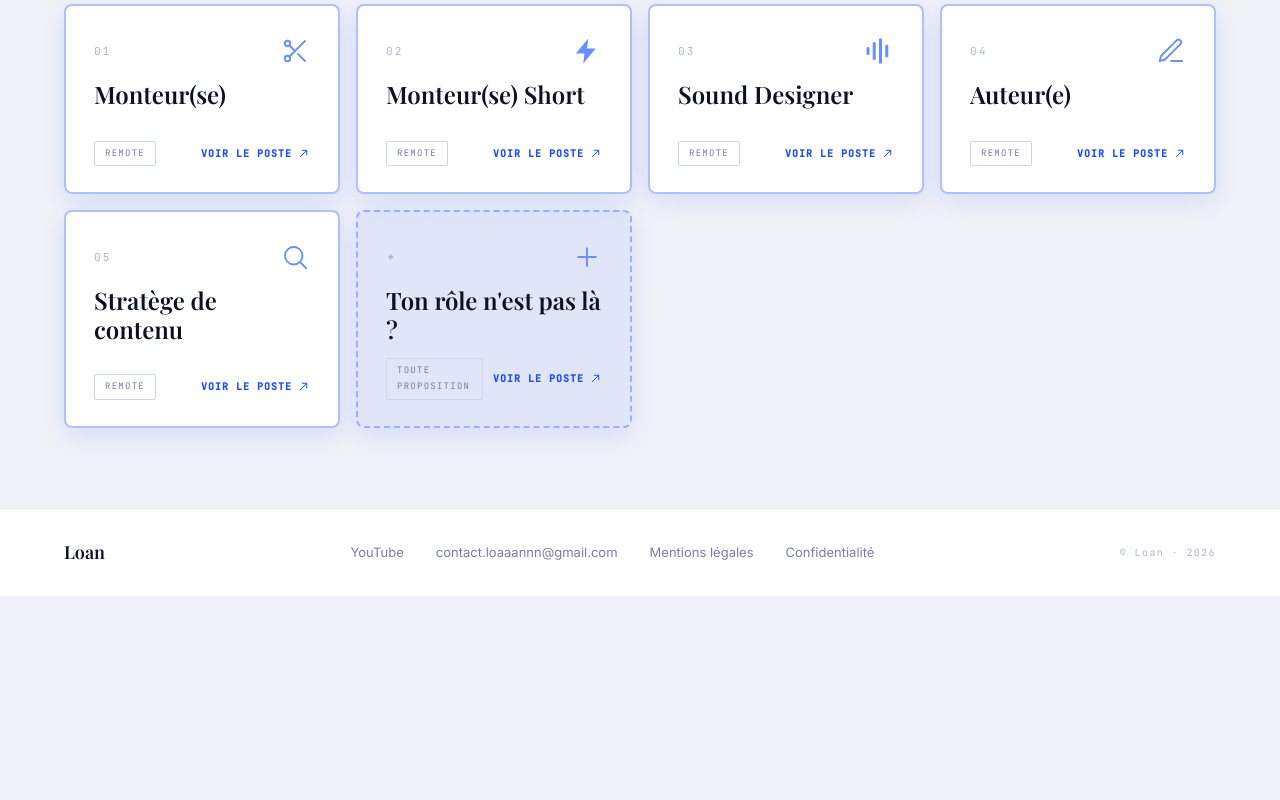
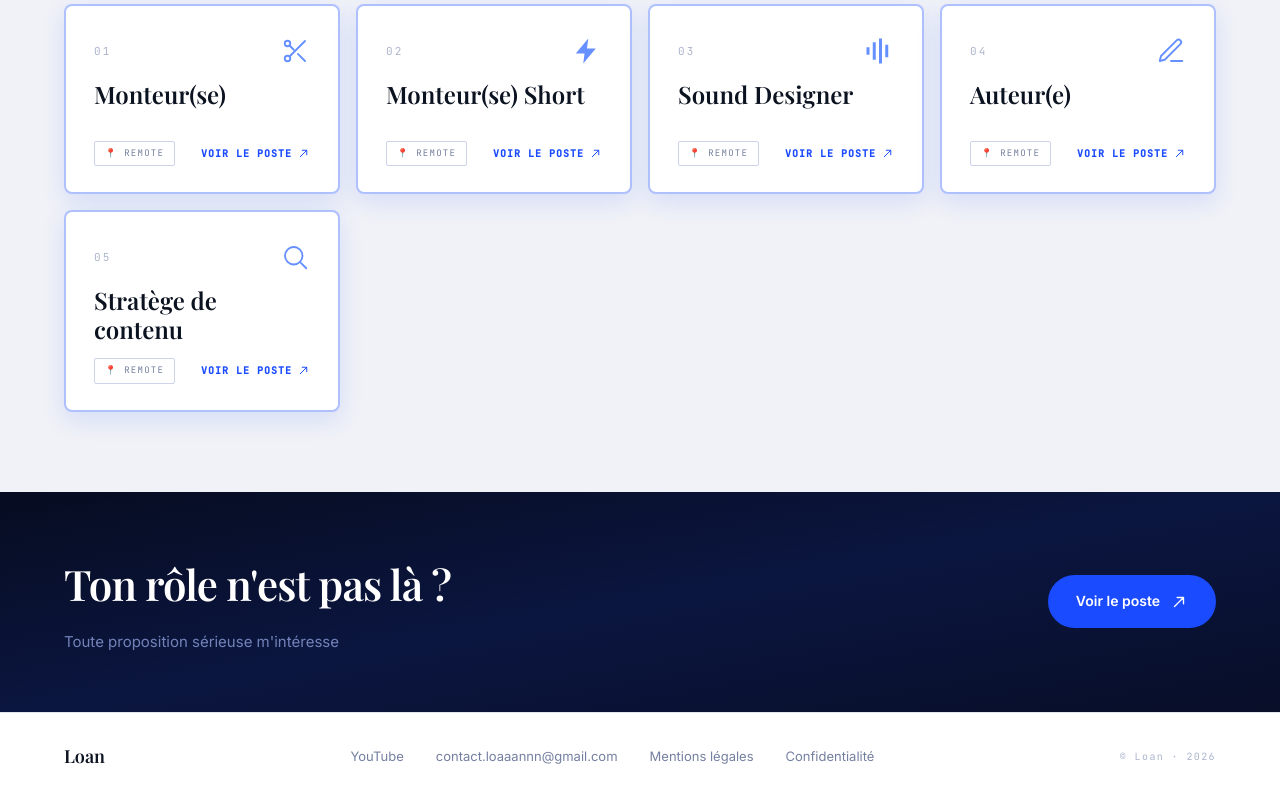
Before and after one commit to loan26112009-sudo/Loan-jobs, a plain HTML site: page index.html in a window 1280 px wide. Shown: the part 1024-1824 px from the top of the page. Before the commit the page ends 1620 px from the top, so only its background shows below. Drawn offline with nearby package versions, Linux system fonts and the light colour scheme; a web font is replaced by a local one.

Commit message:
Visual polish inspired by squiduujobs.com (no in-site application form)
Watched the reference video: squiduujobs.com puts a full application
form directly on the job page (name/email/Discord/portfolio) — kept
our external Google Form flow exactly as is, per explicit instruction
not to replicate that part.

Borrowed two structural ideas instead, adapted to our own blue/
Playfair look rather than copying their black/yellow style:
- Role cards now show a 📍 pin before the Remote/On-site tag, for
  faster scanning (their job rows show location + contract type
  inline).
- "Ton rôle n'est pas là ?" is no longer a card blending into the
  grid — it's now a full-width banner section below it, matching
  the impact of their full-bleed yellow "no role fits?" block.

Co-Authored-By: Claude Sonnet 5 <noreply@anthropic.com>
Claude-Session: https://claude.ai/code/session_01RnwmMrAo5bxWrBzay2Kd6z

```diff
--- a/index.html
+++ b/index.html
@@ -162,12 +162,24 @@
     .role-card-name { font-family: 'Playfair Display', serif; font-size: 24px; font-weight: 600; color: var(--title); line-height: 1.2; transition: color 0.2s; }
     .role-card-footer { display: flex; align-items: center; justify-content: space-between; gap: 10px; margin-top: auto; }
     .role-card-mode { font-family: 'JetBrains Mono', monospace; font-size: 9px; letter-spacing: 0.14em; text-transform: uppercase; padding: 4px 10px; border-radius: 2px; width: fit-content; }
+    .role-card-mode::before { content: '📍 '; }
     .role-card-mode.onsite { border: 1px solid rgba(26,75,255,0.2); color: var(--blue); background: var(--blue-s); }
     .role-card-mode.remote { border: 1px solid var(--border-l); color: var(--muted); }
     .role-card-cta { display: flex; align-items: center; gap: 5px; font-family: 'JetBrains Mono', monospace; font-size: 10px; font-weight: 600; letter-spacing: 0.1em; text-transform: uppercase; color: var(--blue); white-space: nowrap; }
     .role-card-arrow { width: 13px; height: 13px; transition: transform 0.2s; }
     .role-card:hover .role-card-arrow { transform: translate(2px, -2px); }
-    .role-card--open { border-style: dashed; background: var(--blue-s); }
+    /* ── BANDEAU "TON RÔLE N'EST PAS LÀ" ── */
+    .open-banner {
+      background: linear-gradient(170deg, #060c20 0%, #0b1640 50%, #080e28 100%);
+      padding: 56px 64px; display: flex; align-items: center; justify-content: space-between;
+      gap: 32px; flex-wrap: wrap; cursor: pointer; transition: background 0.2s;
+    }
+    .open-banner:hover { background: linear-gradient(170deg, #081030 0%, #0d1a50 50%, #0a1030 100%); }
+    .open-banner-title { font-family: 'Playfair Display', serif; font-size: clamp(28px, 3.4vw, 42px); font-weight: 600; color: #fff; letter-spacing: -0.02em; }
+    .open-banner-sub { margin-top: 8px; font-size: 15px; color: rgba(170,190,255,0.65); }
+    .open-banner-cta { flex-shrink: 0; display: inline-flex; align-items: center; gap: 10px; background: var(--blue); color: #fff; font-size: 14px; font-weight: 600; padding: 14px 28px; border-radius: 30px; white-space: nowrap; transition: transform 0.2s, box-shadow 0.2s; }
+    .open-banner:hover .open-banner-cta { transform: translateY(-2px); box-shadow: 0 10px 30px rgba(26,75,255,0.4); }
+    @media (max-width: 760px) { .open-banner { padding: 40px 24px; } }
 
     /* ── OVERLAY PLEIN ÉCRAN ── */
     .role-overlay {
@@ -412,12 +424,16 @@
         <span class="role-card-name" data-i18n="role-sujet">Stratège de contenu</span>
         <div class="role-card-footer"><span class="role-card-mode remote" data-i18n="mode-remote">Remote</span><span class="role-card-cta"><span data-i18n="view-role">Voir le poste</span><svg class="role-card-arrow" viewBox="0 0 20 20" fill="none"><path d="M5 15L15 5M8 5h7v7" stroke="currentColor" stroke-width="1.5" stroke-linecap="round" stroke-linejoin="round"/></svg></span></div>
       </div>
-      <div class="role-card role-card--open" onclick="openOverlay('ov-autre')">
-        <div class="role-card-top"><span class="role-card-num">✦</span><svg class="role-card-icon" viewBox="0 0 24 24" fill="none" stroke="currentColor" stroke-width="1.5" stroke-linecap="round" stroke-linejoin="round"><line x1="12" y1="5" x2="12" y2="19"/><line x1="5" y1="12" x2="19" y2="12"/></svg></div>
-        <span class="role-card-name" data-i18n="role-other">Ton rôle n'est pas là ?</span>
-        <div class="role-card-footer"><span class="role-card-mode remote" data-i18n="mode-other">Toute proposition</span><span class="role-card-cta"><span data-i18n="view-role">Voir le poste</span><svg class="role-card-arrow" viewBox="0 0 20 20" fill="none"><path d="M5 15L15 5M8 5h7v7" stroke="currentColor" stroke-width="1.5" stroke-linecap="round" stroke-linejoin="round"/></svg></span></div>
-      </div>
     </div>
+  </section>
+
+  <!-- BANDEAU "TON RÔLE N'EST PAS LÀ" -->
+  <section class="open-banner reveal" onclick="openOverlay('ov-autre')">
+    <div class="open-banner-inner">
+      <h2 class="open-banner-title" data-i18n="role-other">Ton rôle n'est pas là ?</h2>
+      <p class="open-banner-sub" data-i18n="mode-other">Toute proposition sérieuse m'intéresse</p>
+    </div>
+    <span class="open-banner-cta"><span data-i18n="view-role">Voir le poste</span><svg width="18" height="18" viewBox="0 0 20 20" fill="none"><path d="M5 15L15 5M8 5h7v7" stroke="currentColor" stroke-width="1.5" stroke-linecap="round" stroke-linejoin="round"/></svg></span>
   </section>
 
   <!-- OVERLAY PLEIN ÉCRAN -->
```
